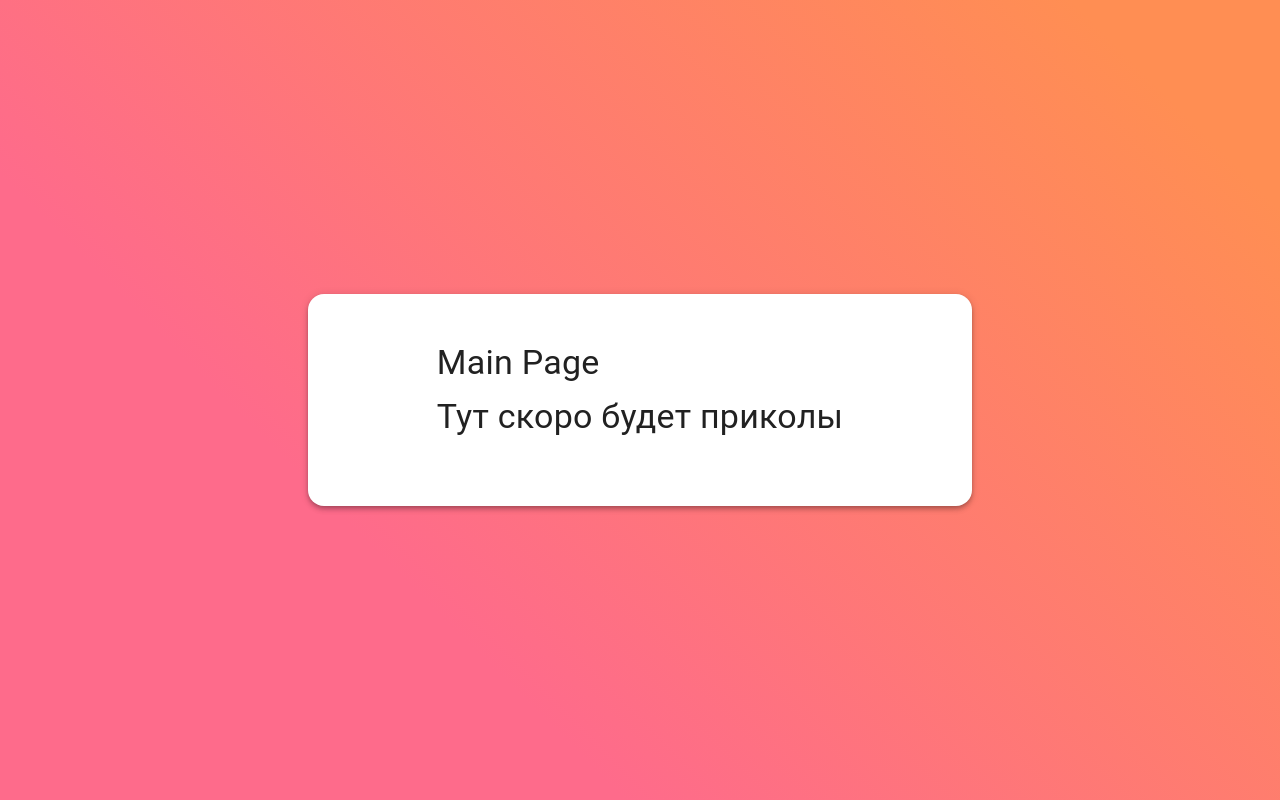
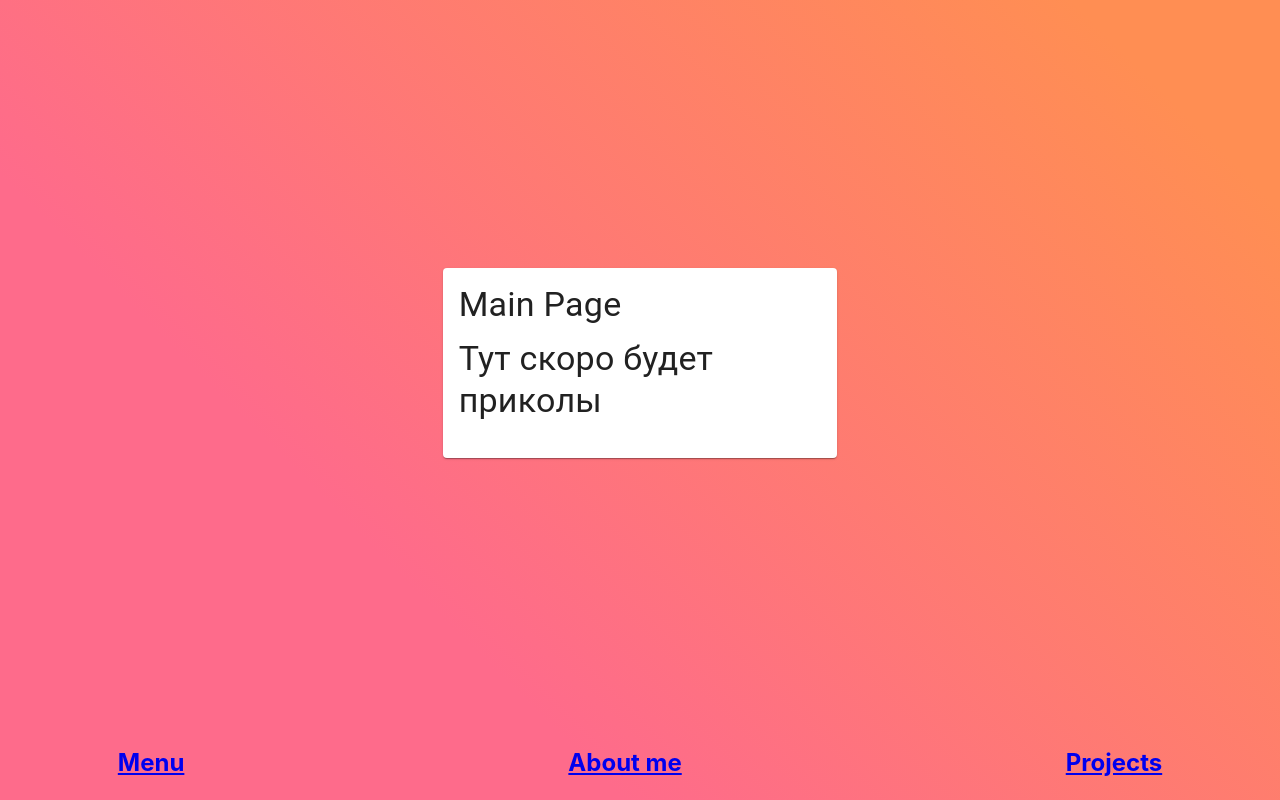
Before and after one commit to dzmitryvol4/KateProd, a React (Create React App) app in the folder portfolio/: page / in a window 1280 px wide. Built offline with nearby package versions, Linux system fonts and the light colour scheme.

Commit message:
some updates

```diff
--- a/portfolio/src/App.css
+++ b/portfolio/src/App.css
@@ -1,39 +1,3 @@
-.App {
-  text-align: center;
+.App{
+  background: linear-gradient(45deg, #FE6B8B 30%, #FF8E53 90%);
 }
-
-.App-logo {
-  height: 40vmin;
-  pointer-events: none;
-}
-
-@media (prefers-reduced-motion: no-preference) {
-  .App-logo {
-    animation: App-logo-spin infinite 20s linear;
-  }
-}
-
-.App-header {
-  background-color: #282c34;
-  min-height: 100vh;
-  display: flex;
-  flex-direction: column;
-  align-items: center;
-  justify-content: center;
-  font-size: calc(10px + 2vmin);
-  color: white;
-}
-
-.App-link {
-  color: #61dafb;
-}
-
-@keyframes App-logo-spin {
-  from {
-    transform: rotate(0deg);
-  }
-  to {
-    transform: rotate(360deg);
-  }
-
-}
--- a/portfolio/src/App.tsx
+++ b/portfolio/src/App.tsx
@@ -7,13 +7,16 @@ import { ProjectsComponent } from './components/projects.component';
 
 function App() {
   return (
+    <div className="App">
       <Router>
         <Routes>
           <Route path="/" element={<MainPageComponent />} />
           <Route path="/projects" element={<ProjectsComponent />} />
+
           {/* <Route path="/about" element={<About />} /> */}
         </Routes>
       </Router>
+    </div>
   );
 }
 
--- a/portfolio/src/components/mainPage.component.tsx
+++ b/portfolio/src/components/mainPage.component.tsx
@@ -1,39 +1,24 @@
 import React from 'react'
 import { Box, Card, CardContent, Typography } from '@mui/material';
 import { Component } from 'react';
+import { MenuContainer } from './menuContainer';
+import '../styles/mainPage.css'
 
 
 export class MainPageComponent extends Component {
     render(): any{
         return (
-
-            <Box sx={{
-                    display: 'flex',
-                    justifyContent: 'center',
-                    flexDirection: 'row',
-                    flexWrap: 'wrap',
-                    alignItems: 'center',
-                    height: '100vh',
-
-                    background: 'linear-gradient(45deg, #FE6B8B 30%, #FF8E53 90%)'
-                  }}>
-
-                <Card sx={{
-                    width: '90%',
-                    display: 'flex',
-                    justifyContent: 'center',
-                    maxWidth: '600px',
-                    maxHeight: '600px',
-                    p: 4, // внутренний отступ
-                    boxShadow: 4,
-                    borderRadius: 4
-                    }}>
+            <div className="background">
+            <Box className='Box'>
+                <Card className='Card'>
                     <CardContent>
                         <Typography variant="h4" gutterBottom>Main Page</Typography>
                         <Typography variant="h4" gutterBottom>Тут скоро будет приколы</Typography>
                     </CardContent>
                 </Card>
             </Box>
+        <MenuContainer></MenuContainer>
+        </div>
         )
     }
 }
--- /dev/null
+++ b/portfolio/src/components/menuContainer.tsx
@@ -0,0 +1,22 @@
+import React from "react";
+import "../styles/menuContainer.css";
+import { Link } from "react-router-dom";
+
+export class MenuContainer extends React.Component {
+    render(): React.ReactNode {
+        return (
+            <div className="menuContainer">
+                <div className="menuItem">
+                    <h2><Link to="/">Menu</Link></h2>
+                </div>
+                <div className="menuItem">
+                    <h2><Link to="/about">About me</Link></h2>
+                </div>
+                <div className="menuItem">
+                    <h2><Link to="/projects">Projects</Link></h2>
+                </div>
+            </div>
+
+        );
+    }
+}
--- /dev/null
+++ b/portfolio/src/styles/mainPage.css
@@ -0,0 +1,25 @@
+.background{
+    height: 100vh;
+    display: flex;
+    justify-content: center;
+    flex-direction: row;
+    flex-wrap: wrap;
+    align-items: center;
+}
+
+.Box{
+    display: flex;
+    justify-content: center;
+    flex-direction: row;
+    flex-wrap: wrap;
+    align-items: center;
+    height: 90vh;
+}
+
+.Card{
+    width: 90%;
+    display: flex;
+    justify-content: center;
+    max-width: 600px;
+    max-height: 600px;
+}
--- /dev/null
+++ b/portfolio/src/styles/menuContainer.css
@@ -0,0 +1,18 @@
+.menuContainer{
+    display: flex;
+    flex-direction: row;
+    flex-wrap: wrap;
+    justify-content: center;
+    align-items: center;
+    padding: 0px;
+    width: 100%;
+    gap: 30%;
+
+}
+
+.menuItem{
+    /* padding: 10px; */
+    /* background-color: #ff4949; */
+    border-radius: 5px;
+    cursor: pointer;
+}
```
Also changed, not shown: portfolio/src/components/aboutMe.component.tsx (added, +12 -0 lines), portfolio/src/styles/aboutMe.css (added). Lines whose indentation alone changed are shown as unchanged.
